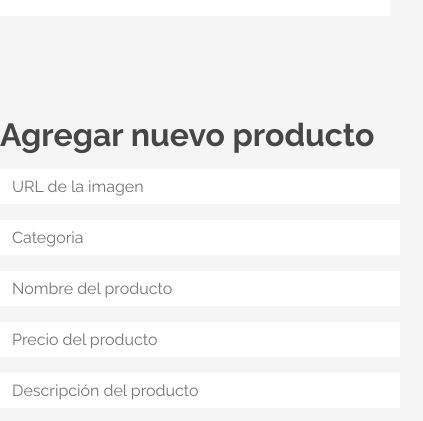
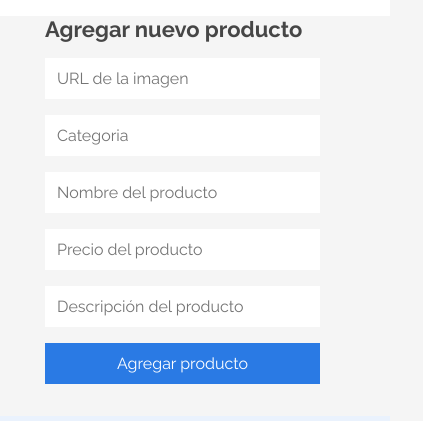
Before and after one commit to 1001-caleb/AluraGeek, a website: page pages/agregarProducto.html in a window 390 px wide. Shown: the part 99-520 px from the top of the page, 423 px wide, since content can reach past the window. Drawn offline with Linux system fonts and the light colour scheme; a web font is replaced by a local one.

Commit message:
agregar producto responsive

```diff
--- a/sass/_agregarProducto.scss
+++ b/sass/_agregarProducto.scss
@@ -13,6 +13,10 @@
         font-size: 3.2rem;
         color: variables.$gris;
         font-weight: 700;
+
+        @media (max-width:425px) {
+            font-size: 2.2rem;
+        }
     }
 
     &__inputs {
@@ -25,6 +29,11 @@
         &:focus {
             outline-color: variables.$azul;
         }
+
+        @media (max-width:425px) {
+            width: 275px;
+            height: 41px;
+        }
     }
 
     &__submit{
@@ -34,5 +43,17 @@
         width: 423px;
         height: 50px;
         font-size: 1.6rem;
+
+
+        @media (max-width:425px) {
+            width: 275px;
+            height: 41px;
+        }
+    }
+
+    @media (max-width: 425px){
+        width: 300px;
+        height: 400px;
+        margin-top: 115px
     }
 }
```
Also changed, not shown: css/style.css, 1 other file.
